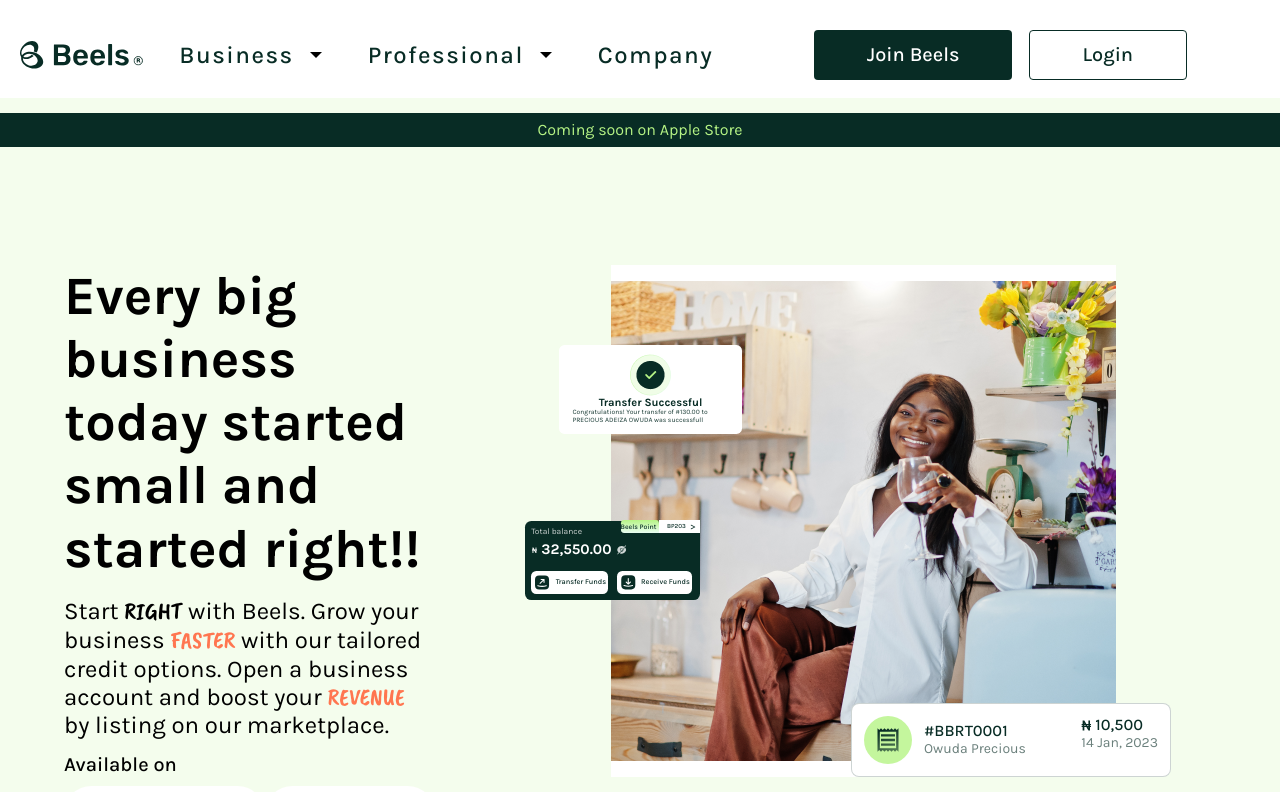
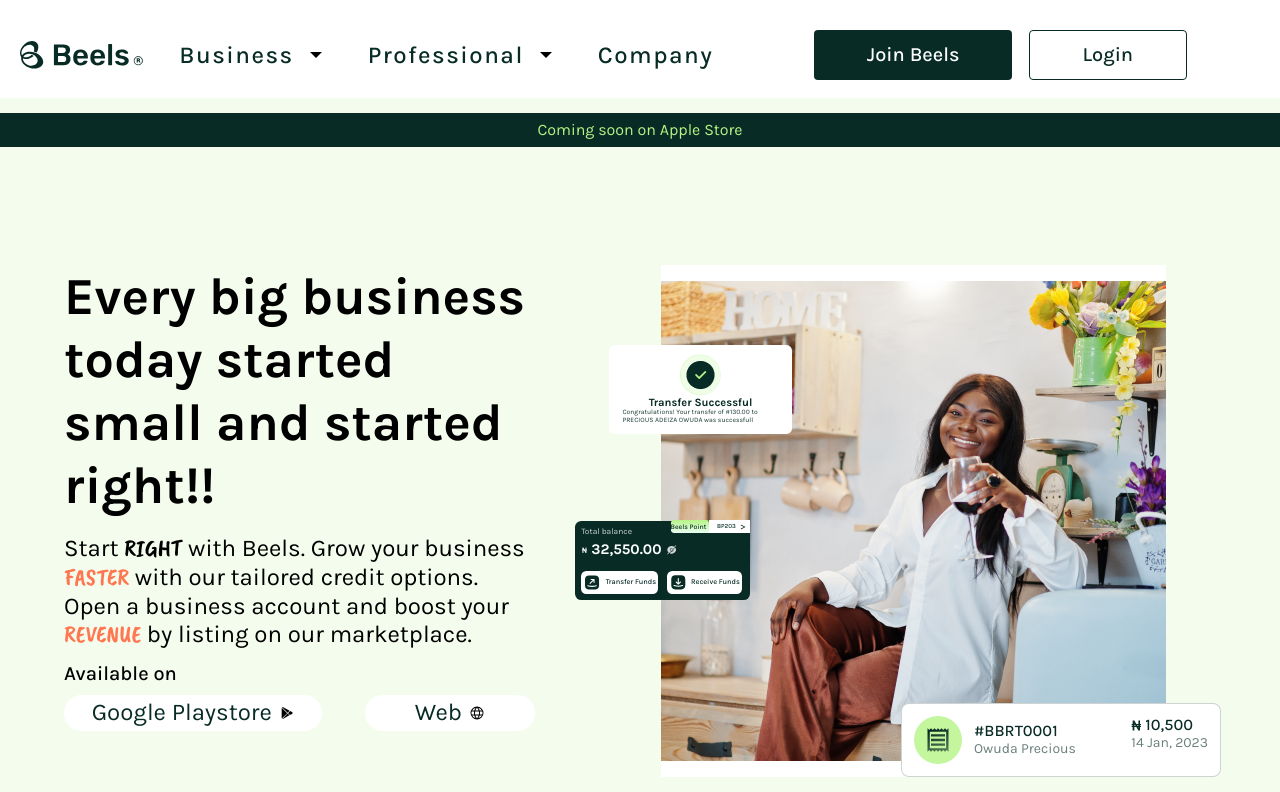
Before and after one commit to EAconcepts/beels-v2.0, a React (Vite) app: page / in a window 1280 px wide. Shown: the top 792 px of the page. Built offline with nearby package versions, Linux system fonts and the light colour scheme; the HTML template or start-up script is replaced by a standard one.

Commit message:
fixxed beelers story carousel

```diff
--- a/src/index.css
+++ b/src/index.css
@@ -16,4 +16,5 @@
   left:0;
   z-index: 999;
   /* position: relative; */
+  display: hidden;
 }
--- a/src/pages/Home/Home.jsx
+++ b/src/pages/Home/Home.jsx
@@ -48,9 +48,9 @@
     <div className="w-full pt-[15px] lg:pb-[121px] bg-[#F4FDED] font-karla">
       {/* coming soon */}
       <ComingSoon />
-      <div className="lg:flex gap-x-[100px] lg:px-[64px] lg:mt-[118px]">
-        <div className="flex flex-col max-lg:items-center max-lg:px-[20px] max-lg:mt-[44px]">
-          <h1 className="text-[32px] lg:text-[54px] font-karla font-[700] lg:leading-[63.13px] leading-[37.41px] max-lg:text-center text-black ">
+      <div className="lg:flex gap-x-[50px] lg:px-[64px] lg:mt-[118px] ">
+        <div className="flex flex-col max-lg:items-center max-lg:px-[20px]  max-lg:mt-[44px]">
+          <h1 className="text-[32px] lg:text-[52px] font-karla font-[700] lg:leading-[63.13px] leading-[37.41px] max-lg:text-center text-black ">
             Every big business today started small and started right!!
           </h1>
           <p className="text-[16px] lg:text-[24px] lg:leading-[28.06px] mt-[16px] font-[400] max-lg:text-center leading-[18.7px]">
@@ -88,7 +88,7 @@
             </div>
           </div>
         </div>
-        <div className=" justify-end lg:pr-[100px] max-lg:mt-[31.94px] ">
+        <div className=" justify-end lg:pr-[50px] max-lg:mt-[31.94px] ">
           <HeroCard />
         </div>
       </div>
--- a/src/pages/Home/components/BeelersStories.jsx
+++ b/src/pages/Home/components/BeelersStories.jsx
@@ -73,7 +73,7 @@
             clickable: true,
           }}
           // navigation={true}
-          modules={[Pagination, Autoplay, Navigation]}
+          modules={[ Autoplay, Navigation]}
           className="mySwiper max-lg:flex justify-center w-full "
         >
           {stories.map((story, index) => (
```
